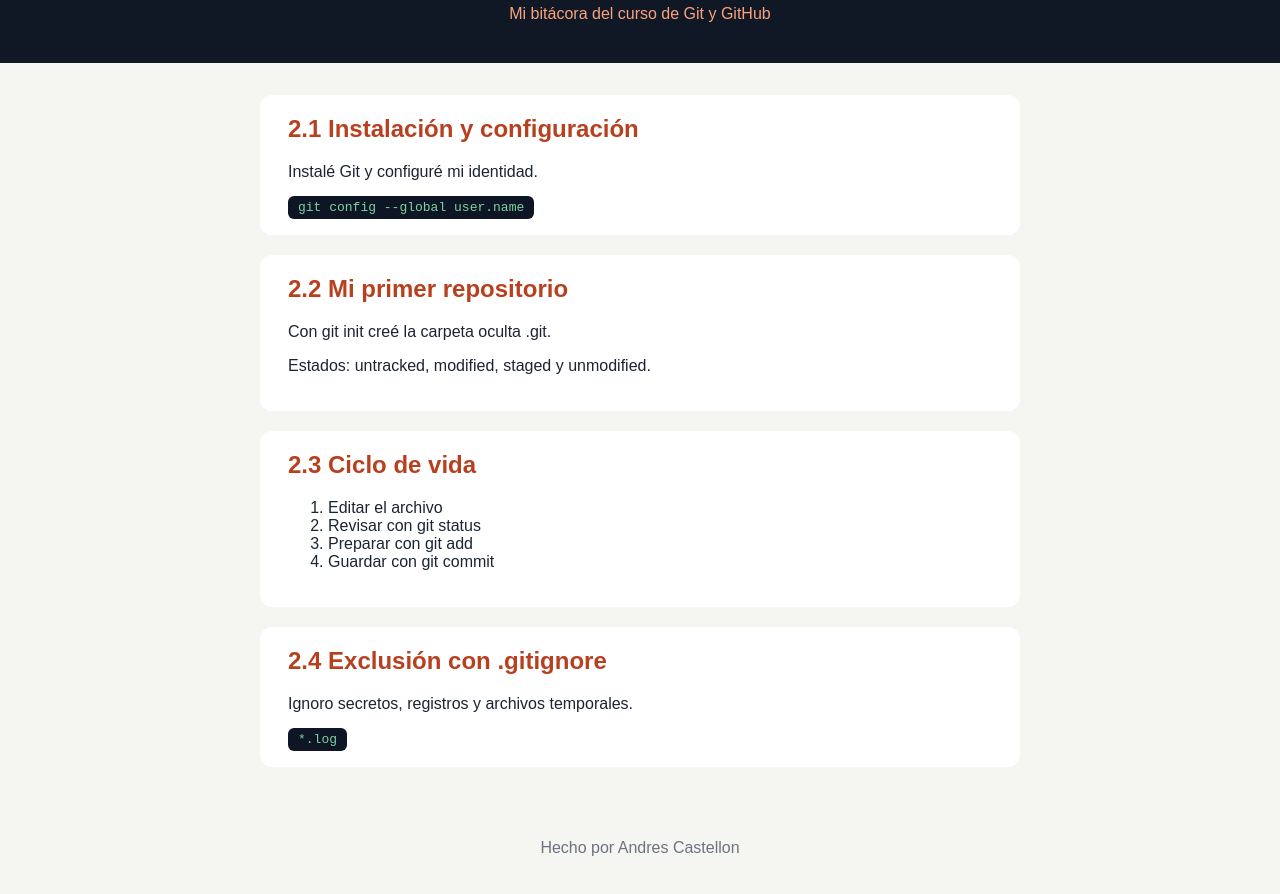
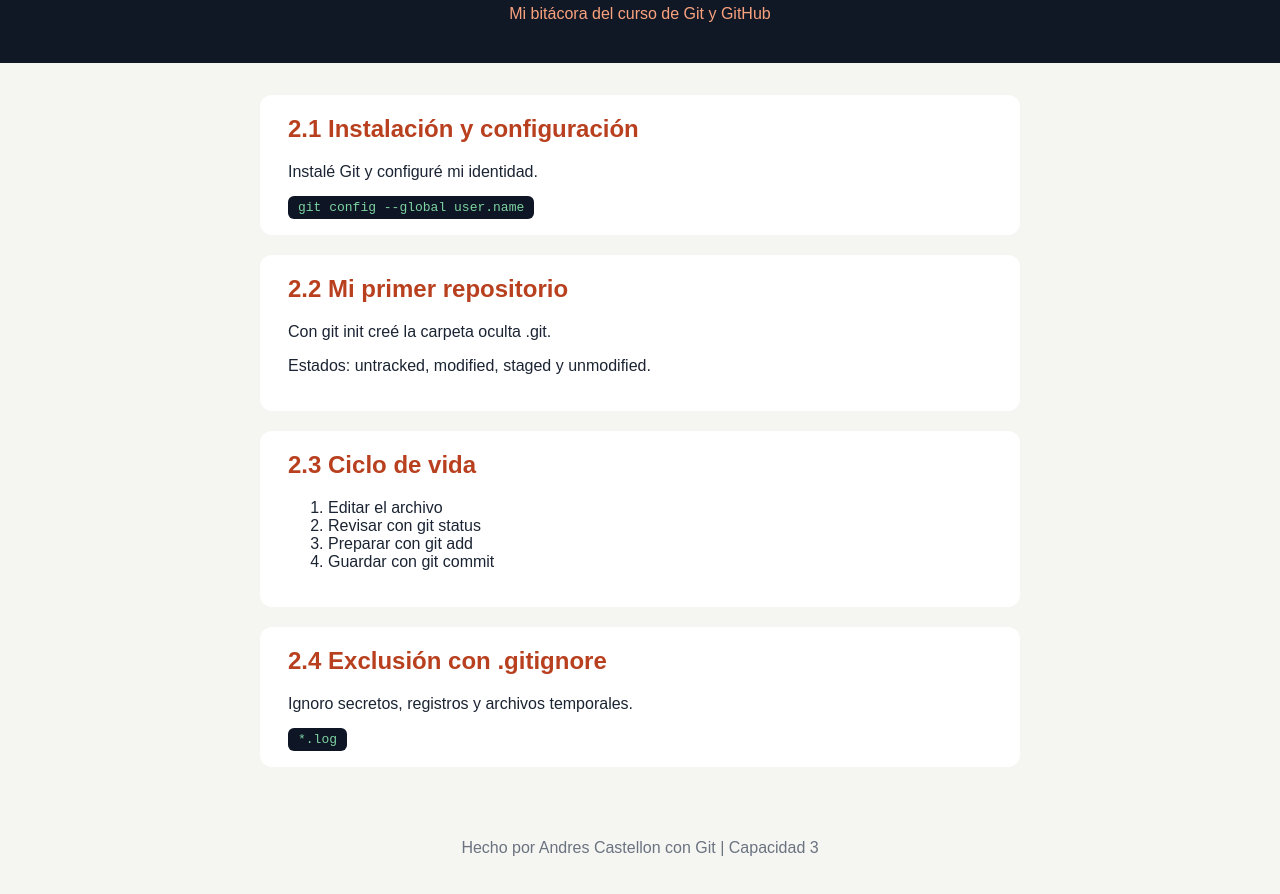
Before and after one commit to emerxd1/Curso-GIT, a plain HTML site: page src/index.html in a window 1280 px wide. Shown: the part 88-982 px from the top of the page. Drawn offline with Linux system fonts and the light colour scheme.

Commit message:
Actualiza el pie de página

```diff
--- a/src/index.html
+++ b/src/index.html
@@ -40,7 +40,7 @@
         </section>
     </main>
     <footer>
-        <p>Hecho por Andres Castellon</p>
+        <p>Hecho por Andres Castellon con Git | Capacidad 3</p>
     </footer>
 </body>
 
```
